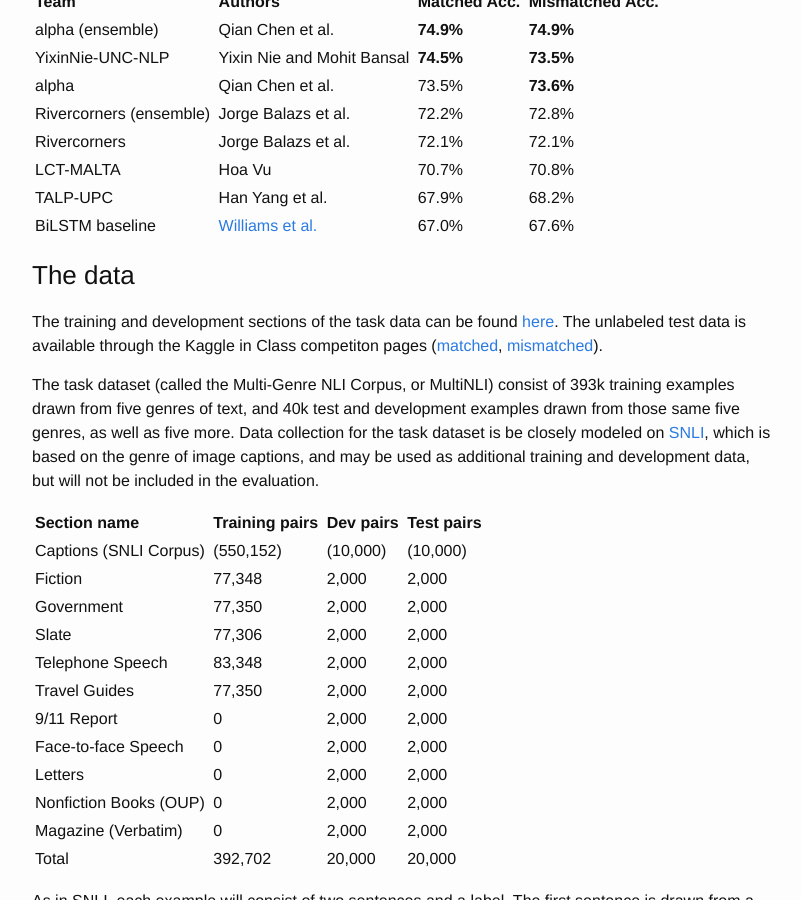
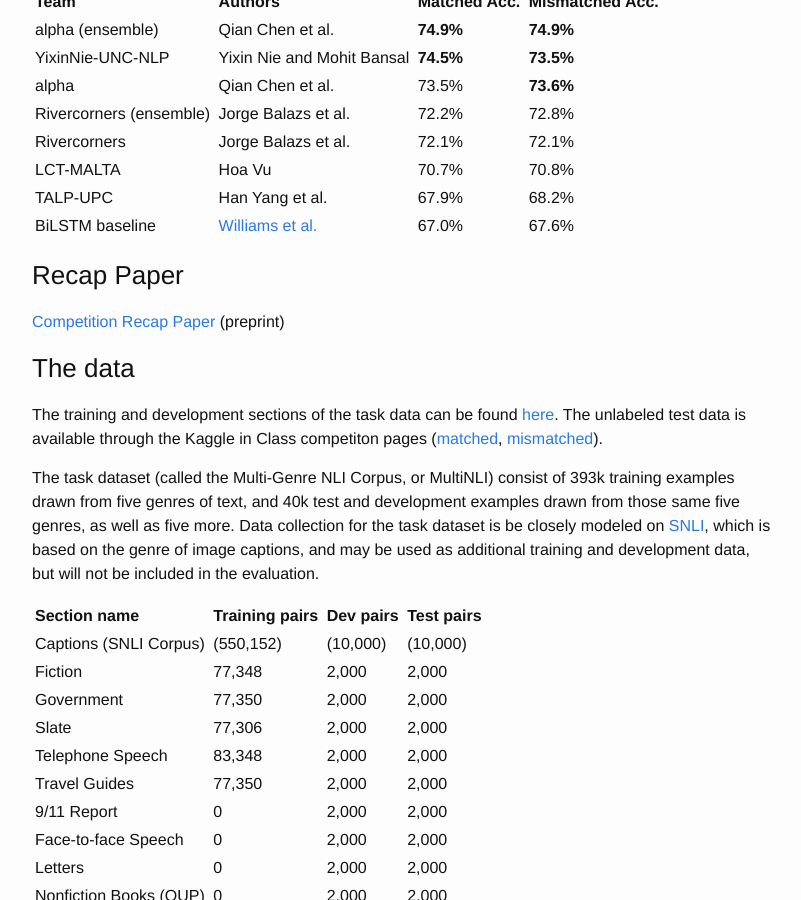
Before and after one commit to RepEval2017/RepEval2017.github.io, a Jekyll site: the page built from shared_task.md, in a window 1280 px wide and 900 px high, scrolled down 681 px. Shown: the whole window, without its empty margins (238-1039 px from the left). Built offline with Jekyll 4.4.1, drawn with Linux system fonts in a browser that asks for light colours.

Commit message:
Recap paper link

```diff
--- a/shared_task.md
+++ b/shared_task.md
@@ -78,6 +78,10 @@ navigation_weight: 3
 </table>
 
 <span></span>
+
+### <span class="c25">Recap Paper</span>
+
+<a href="https://arxiv.org/pdf/1707.08172.pdf">Competition Recap Paper</a> (preprint)
 
 ### <span class="c25">The data</span>
 
@@ -573,7 +577,7 @@ The training and development sections of the task data can be found [here](http:
 *   <span class="c4">This competition is meant to evaluate the quality of vector representations of sentences, and all submitted systems should include a bottleneck in which sentences are represented as fixed-length vectors with no explicitly-imposed internal structure. Typical attention and memory models that represent sentences as sets or sequences of vectors, though useful for tasks like NLI, are not eligible for inclusion in this competition. (It is allowed, should it be useful, to use two separate models to encode the two input sentences.)</span>
 *   <span class="c4">The development sets are to be used for model selection and the tuning of reasonable hyperparameters. Models that are explicitly trained on the development data may be disqualified.</span>
 *   <span class="c4">Models should make their predictions for each example independantly. It is the case that different pairs sharing the same premise typically have different labels (as an artificact of how we created the data), but systems are not allowed to exploit this signal to model joint distributions over multiple examples at once. (If you aren't sure whether this applies to your system, it probably doesn't.)</span>
-*   <span>For inclusion in the workshop and the final leaderboard, participants will have to upload a</span> <span>code package</span><span>that can be used to reproduce the submitted results. This code package will not be used as the primary means of evaluation, but it will be made public to encourage both reproducibility and future extension of submitted models.</span>
+*   <span>For inclusion in the workshop and the final leaderboard, participants will have to upload a</span> <span>code package</span> <span>that can be used to reproduce the submitted results. This code package will not be used as the primary means of evaluation, but it will be made public to encourage both reproducibility and future extension of submitted models.</span>
 *   For inclusion in the workshop and the final leaderboard, participants will also be asked to provide the sentence vectors produced by their best performing model. When you submit your system, you will also be asked to upload a link to a sentence vector file with lines of the form 'pairID \t p or h (for premise or hypothesis) \t sentence representation vector as whitespace-delimited (tab or space) values. For example, a line might look like:
 
 
```
